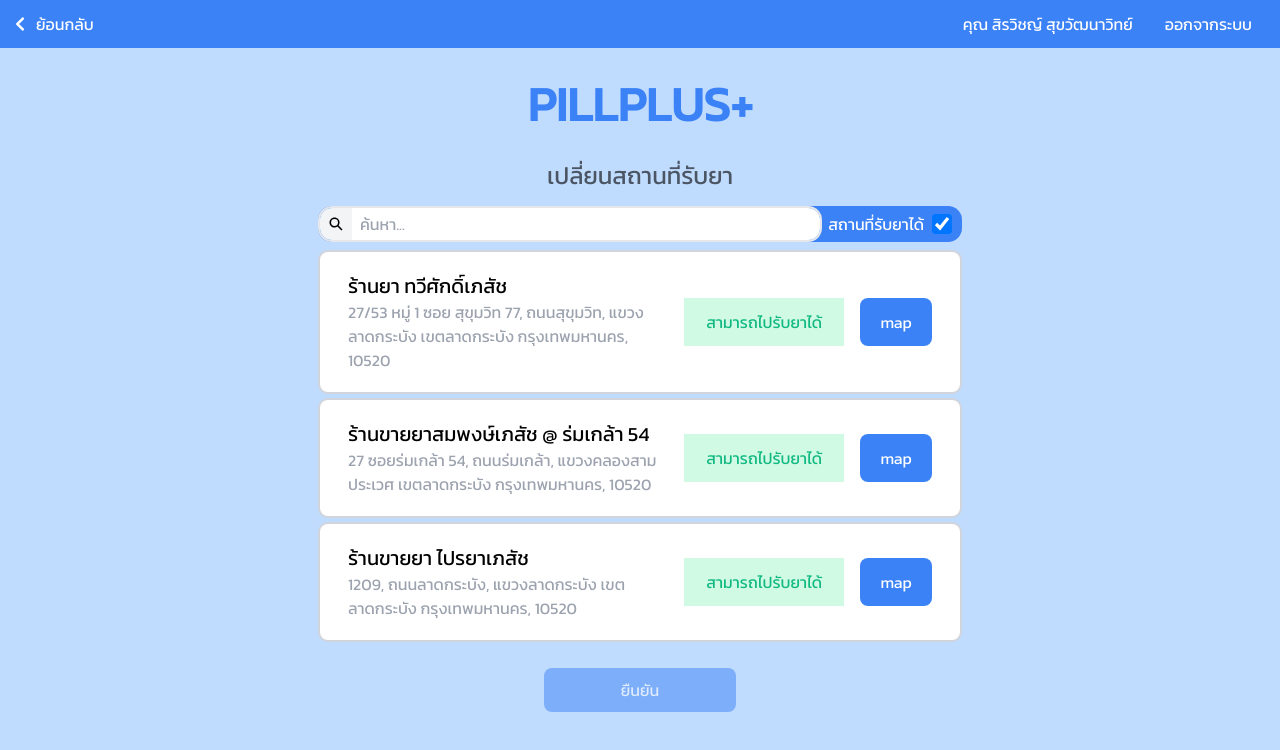
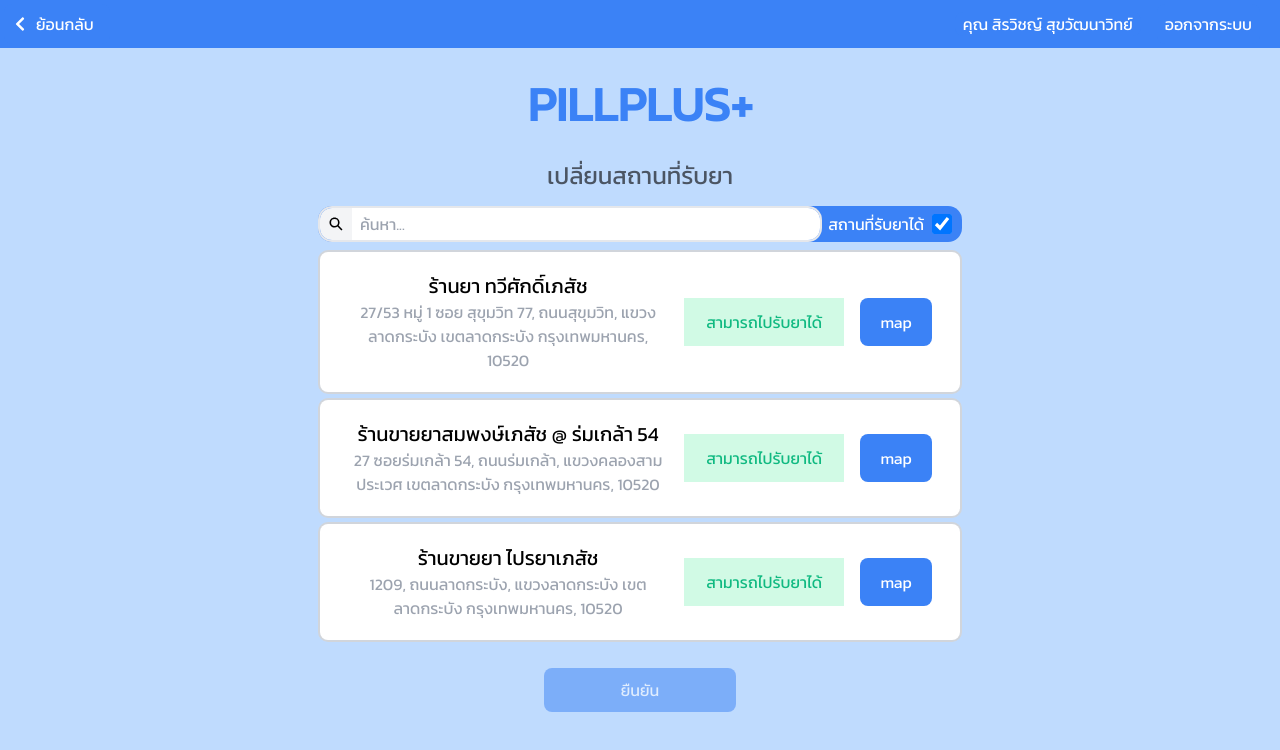
Before and after one commit to PillPlus-Team/PillPlus_Patient-Frontend, a React (Create React App) app: page /location in a window 1280 px wide. Shown: the top 750 px of the page. Built offline with nearby package versions, Linux system fonts and the light colour scheme; data requests are answered from the project's data file.

Commit message:
add new focus on select location / 50%

```diff
--- a/src/pages/LocationPage/components/Location.js
+++ b/src/pages/LocationPage/components/Location.js
@@ -2,15 +2,17 @@
 
 const Location = ({location}) => {
     return (
-        <div className='flex flex-row flex-wrap items-center justify-center bg-white p-5 m-1 w-10/12 sm:max-w-screen-sm h-auto  rounded-lg ring-2 ring-gray-300'>
-            <div className='flex flex-col w-80 mx-2 flex-grow'>
-                <h2 className='text-xl'>{location.title}</h2>
-                <h3 className='text-gray-400 line-clamp-3 sm:line-clamp-2'>{location.description}</h3>
+        <button
+            className='group flex flex-row flex-wrap items-center justify-center bg-white hover:bg-gray-100 focus:bg-blue-500 focus:outline-none p-5 m-1 w-10/12 sm:max-w-screen-sm h-auto  rounded-lg ring-2 ring-gray-300 '
+        >
+            <div className='flex flex-col w-80 mx-2 flex-grow '>
+                <h2 className='text-xl group-focus:text-white'>{location.title}</h2>
+                <h3 className='text-gray-400 line-clamp-3 sm:line-clamp-2 group-focus:text-gray-300'>{location.description}</h3>
             </div>
 
 
             <h3 className={
-                    `${location.status ?'bg-green-100 text-green-500':'bg-red-200 text-red-500'}
+                    `${location.status ?'bg-green-100 text-green-500 group-focus:bg-green-500 group-focus:text-white':'bg-red-200 text-red-500'}
                         p-3 mx-2 mt-3 md:mt-0 w-40 text-center flex-grow`}
             >
                 {location.status ?'สามารถไปรับยาได้':'ไม่สามารถไปรับยาได้'}
@@ -19,10 +21,10 @@
 
             <Button
                 title='map'
-                className='p-3 mx-2  mt-3 md:mt-0 px-5 flex-grow'
+                className='p-3 mx-2  mt-3 md:mt-0 px-5 flex-grow group-focus:bg-blue-800'
             />
 
-        </div>
+        </button>
     )
 }
 
--- a/tailwind.config.js
+++ b/tailwind.config.js
@@ -7,7 +7,8 @@
   variants: {
     extend: {
       opacity: ['disabled'],
-      backgroundColor: ['group-focus']
+      backgroundColor: ['group-focus'],
+      textColor: ['group-focus']
     }
   },
   plugins: [
```
